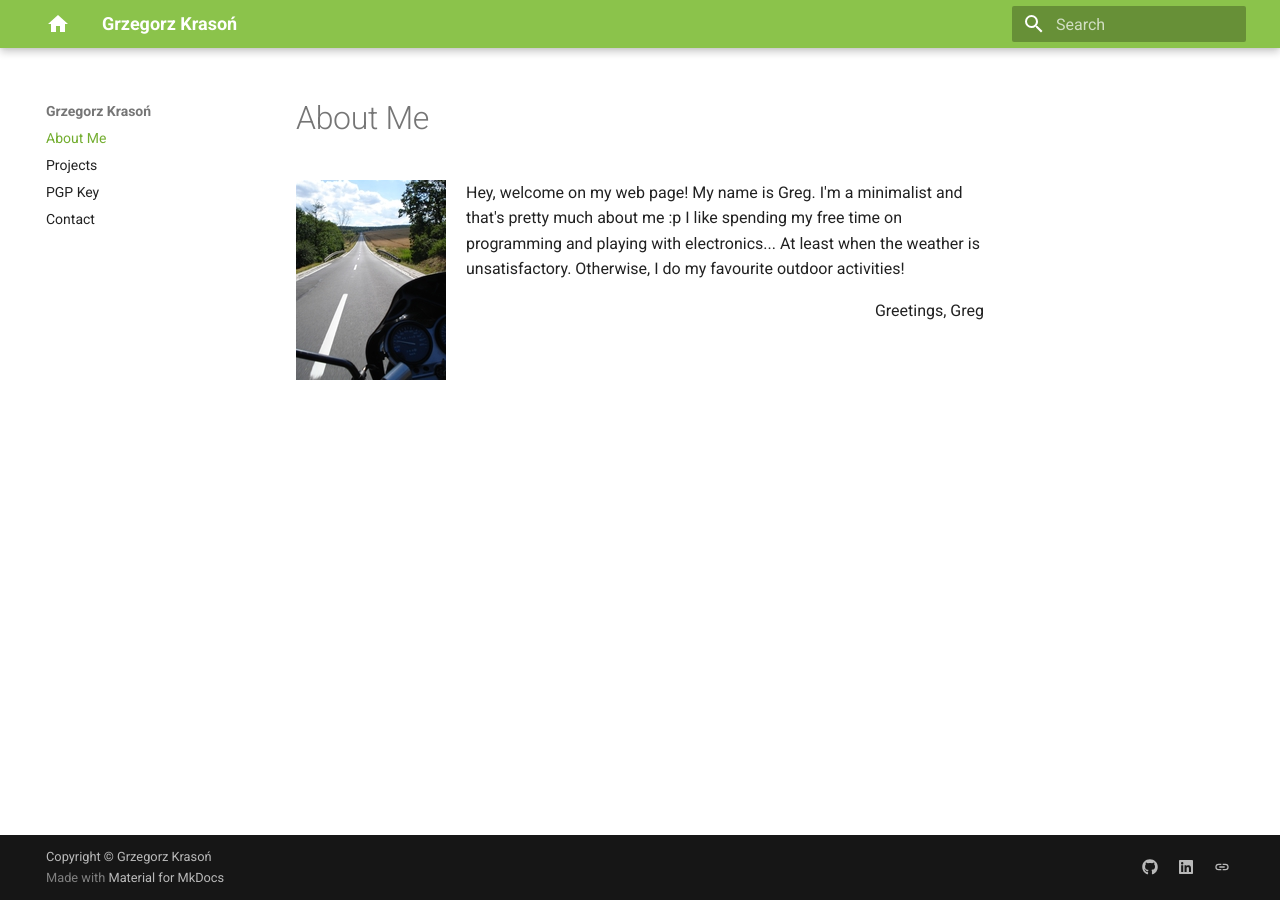
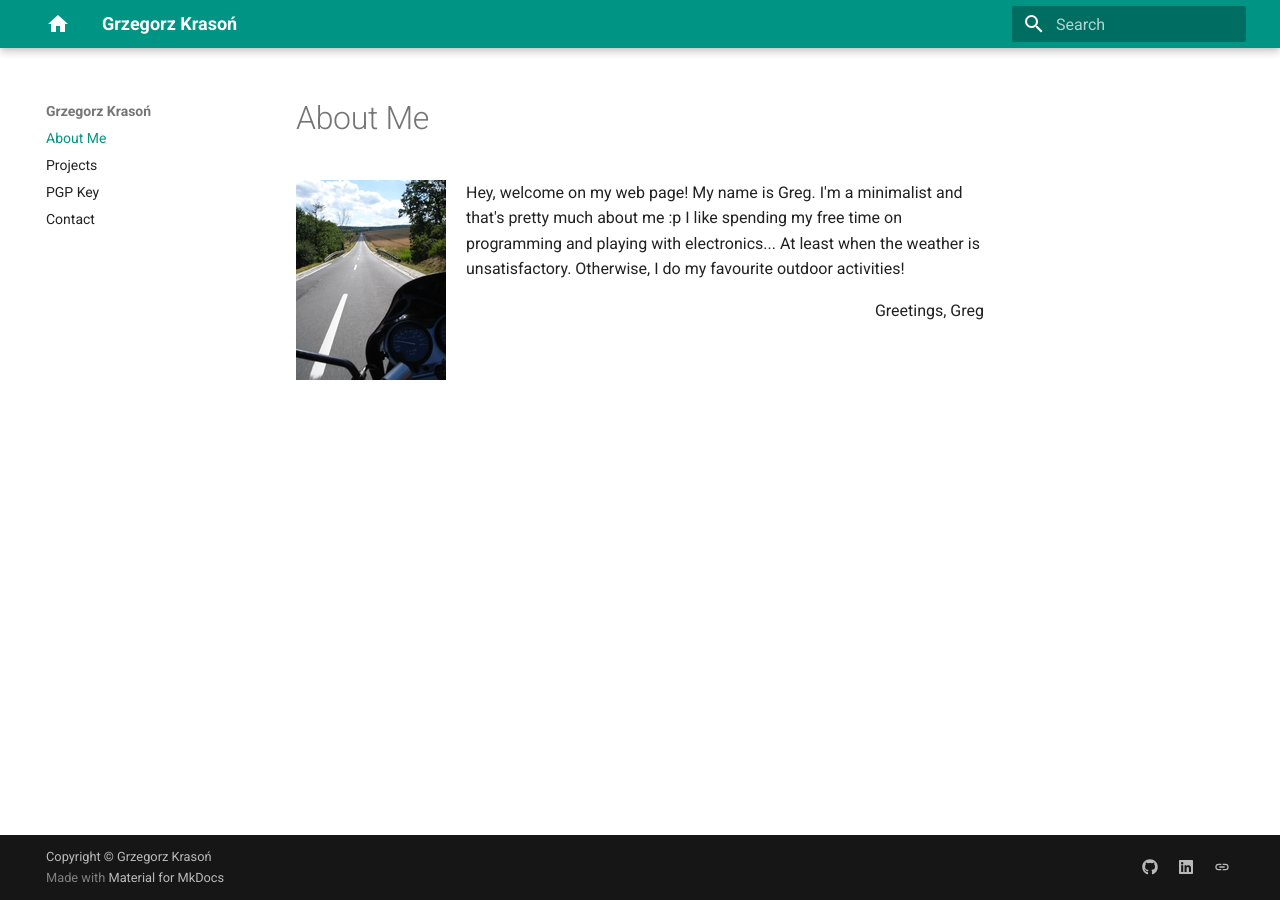
Before and after one commit to gergelyk/homepage, an MkDocs documentation site: the page built from docs/index.md, in a window 1280 px wide. Built offline with MkDocs 1.6.1 and Material for MkDocs 9.7.7, drawn with Linux system fonts in a browser that asks for light colours.

Commit message:
restore teal

```diff
--- a/mkdocs.yml
+++ b/mkdocs.yml
@@ -12,8 +12,8 @@ theme:
   name: material
   favicon: images/home_black_18dp.png
   palette:
-    primary: 'light green'
-    accent: 'light green'
+    primary: 'teal'
+    accent: 'teal'
   logo:
     # https://squidfunk.github.io/mkdocs-material/getting-started/
     # https://material.io/resources/icons/
```
